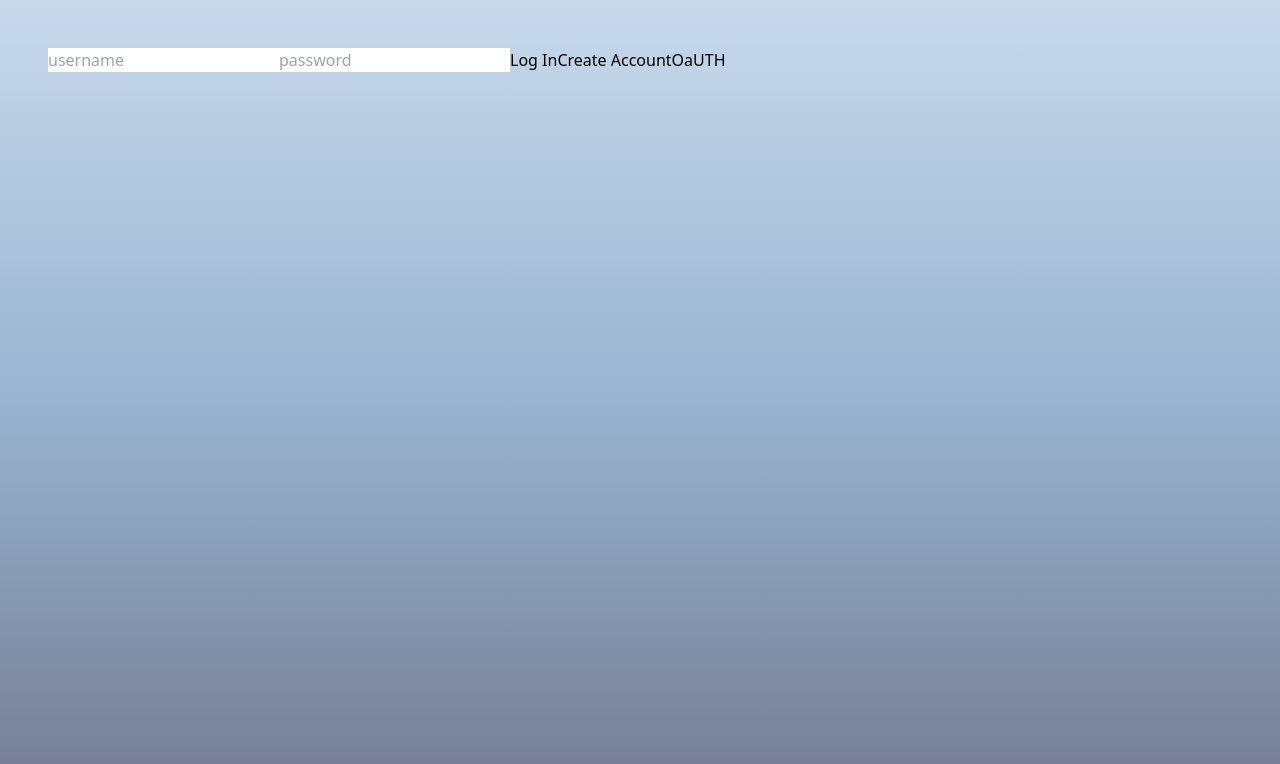
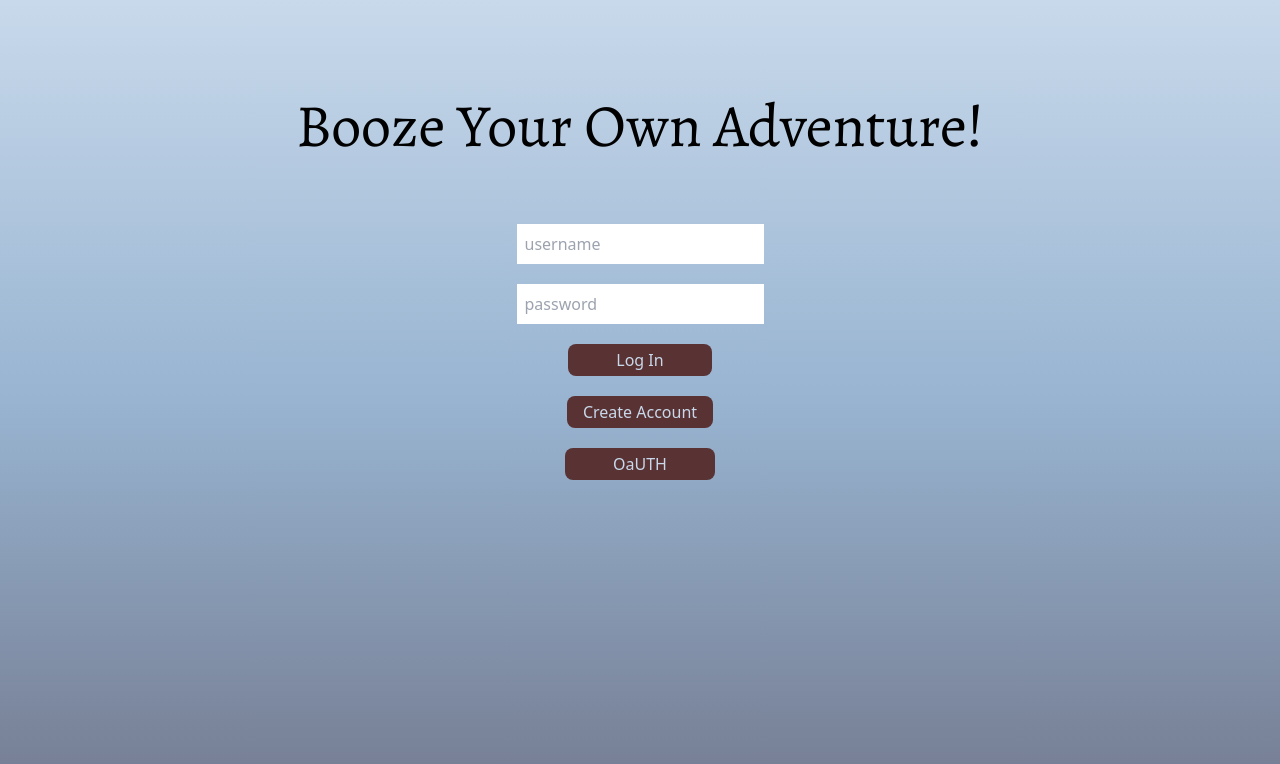
Before and after one commit to WobbegangTassel/booze-your-own-adventure, a React app: page /login in a window 1280 px wide. Shown: the top 764 px of the page. Built offline with nearby package versions, Linux system fonts and the light colour scheme.

Commit message:
added some styling to home and login

```diff
--- a/client/Pages/homescreen.jsx
+++ b/client/Pages/homescreen.jsx
@@ -1,8 +1,8 @@
 //login or signup
 //OAuth
 
-import React, { useState, useEffect } from "react";
-import { Link, Outlet } from "react-router-dom";
+import React, { useState, useEffect } from 'react'
+import { Link, Outlet } from 'react-router-dom'
 
 function Homescreen() {
   //username text field
@@ -12,20 +12,26 @@ function Homescreen() {
   //sign up button
 
   return (
-    <div>
-      <input type="text" id="password" placeholder="zip code" />
-      <button>
+    <div className="flex flex-col space-y-5">
+      <input
+        className="self-center p-2 m-5 flex-shrink-0"
+        type="text"
+        id="password"
+        placeholder="zip code"
+      />
+      <button className="py-1 flex-shrink-0 self-center px-12 m-5 text-blue-light rounded-lg bg-brown  hover:bg-brown-light hover:text-brown-dark">
         <Link to="/story">Start a new adventure!</Link>
       </button>
       <Outlet />
-      <button type="" onClick={() => {}}>
+      <button
+        className="py-1 flex-shrink-0 self-center px-10 text-blue-light rounded-lg bg-brown  hover:bg-brown-light hover:text-brown-dark"
+        type=""
+        onClick={() => {}}
+      >
         Resume Saved Adventure
       </button>
-      <p className="text-blue-600">
-        If this text is blue the Tailwind CSS is working
-      </p>
     </div>
-  );
+  )
 }
 
-export default Homescreen;
+export default Homescreen
--- a/client/Pages/login.jsx
+++ b/client/Pages/login.jsx
@@ -1,5 +1,5 @@
-import React, { useState, useEffect } from "react";
-import oauth from "../../server/oauth";
+import React, { useState, useEffect } from 'react'
+import oauth from '../../server/oauth'
 
 function Login() {
   //username text field
@@ -9,20 +9,45 @@ function Login() {
   //sign up button
 
   return (
-    <div>
-      <input type="text" id="username" placeholder="username" />
-      <input type="text" id="password" placeholder="password" />
-      <button type="submit" onClick={oauth}>
+    <div className="flex flex-col space-y-5">
+      <h1 className="self-center p-2 py-12 font-display text-6xl flex-shrink-0">
+        Booze Your Own Adventure!
+      </h1>
+      <input
+        className="self-center p-2 flex-shrink-0"
+        type="text"
+        id="username"
+        placeholder="username"
+      />
+      <input
+        className="self-center p-2 flex-shrink-0"
+        type="text"
+        id="password"
+        placeholder="password"
+      />
+      <button
+        className="py-1 flex-shrink-0 self-center px-12 text-blue-light rounded-lg bg-brown  hover:bg-brown-light hover:text-brown-dark"
+        type="submit"
+        onClick={oauth}
+      >
         Log In
       </button>
-      <button type="" onClick={() => {}}>
+      <button
+        className="py-1 flex-shrink-0 self-center px-4 text-blue-light rounded-lg bg-brown  hover:bg-brown-light hover:text-brown-dark"
+        type=""
+        onClick={() => {}}
+      >
         Create Account
       </button>
-      <button type="" onClick={() => {}}>
+      <button
+        className="py-1 self-center px-12 text-blue-light rounded-lg bg-brown  hover:bg-brown-light hover:text-brown-dark"
+        type=""
+        onClick={() => {}}
+      >
         OaUTH
       </button>
     </div>
-  );
+  )
 }
 
-export default Login;
+export default Login
```
Also changed, not shown: 1 other file (tests, documents, lock files or other folders).
